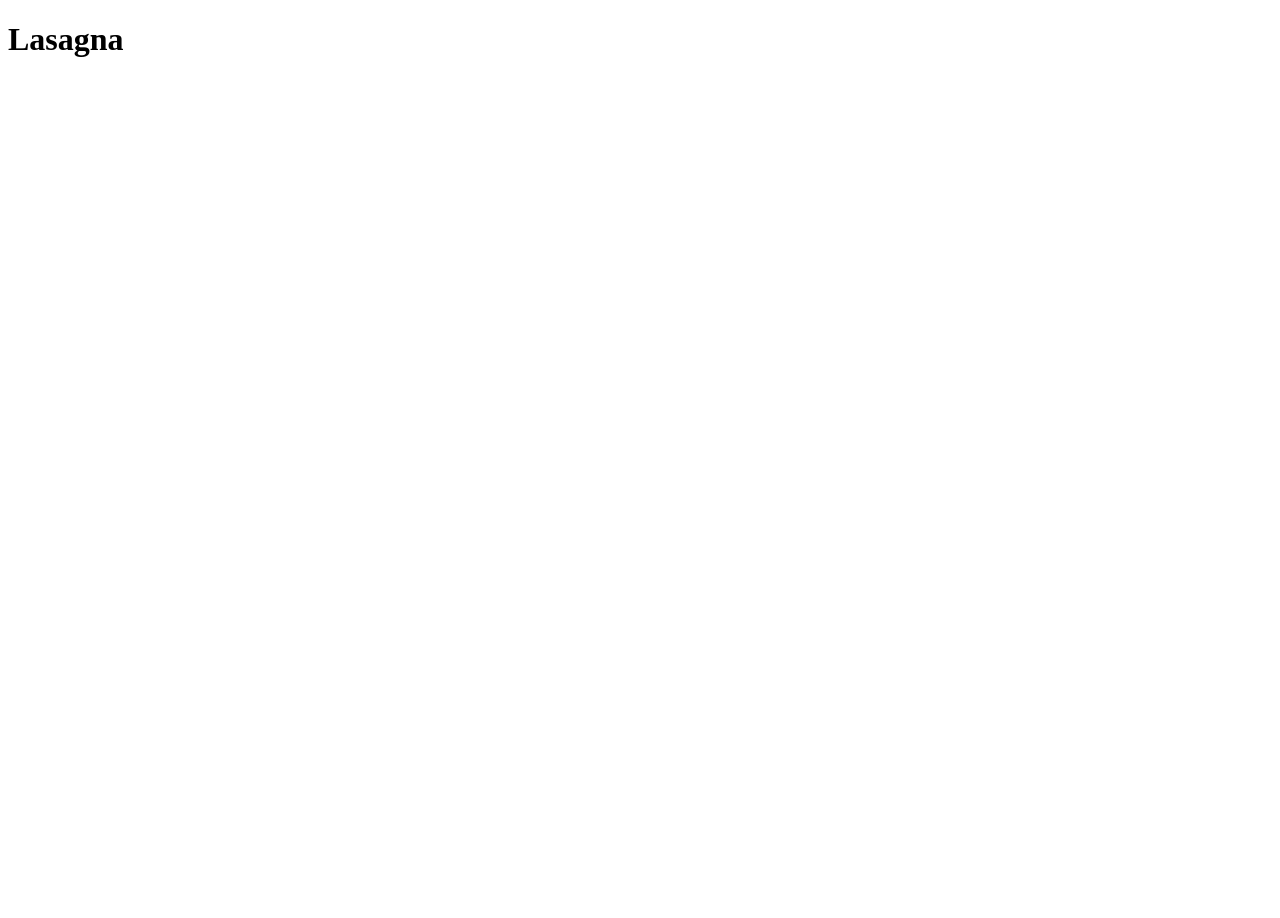
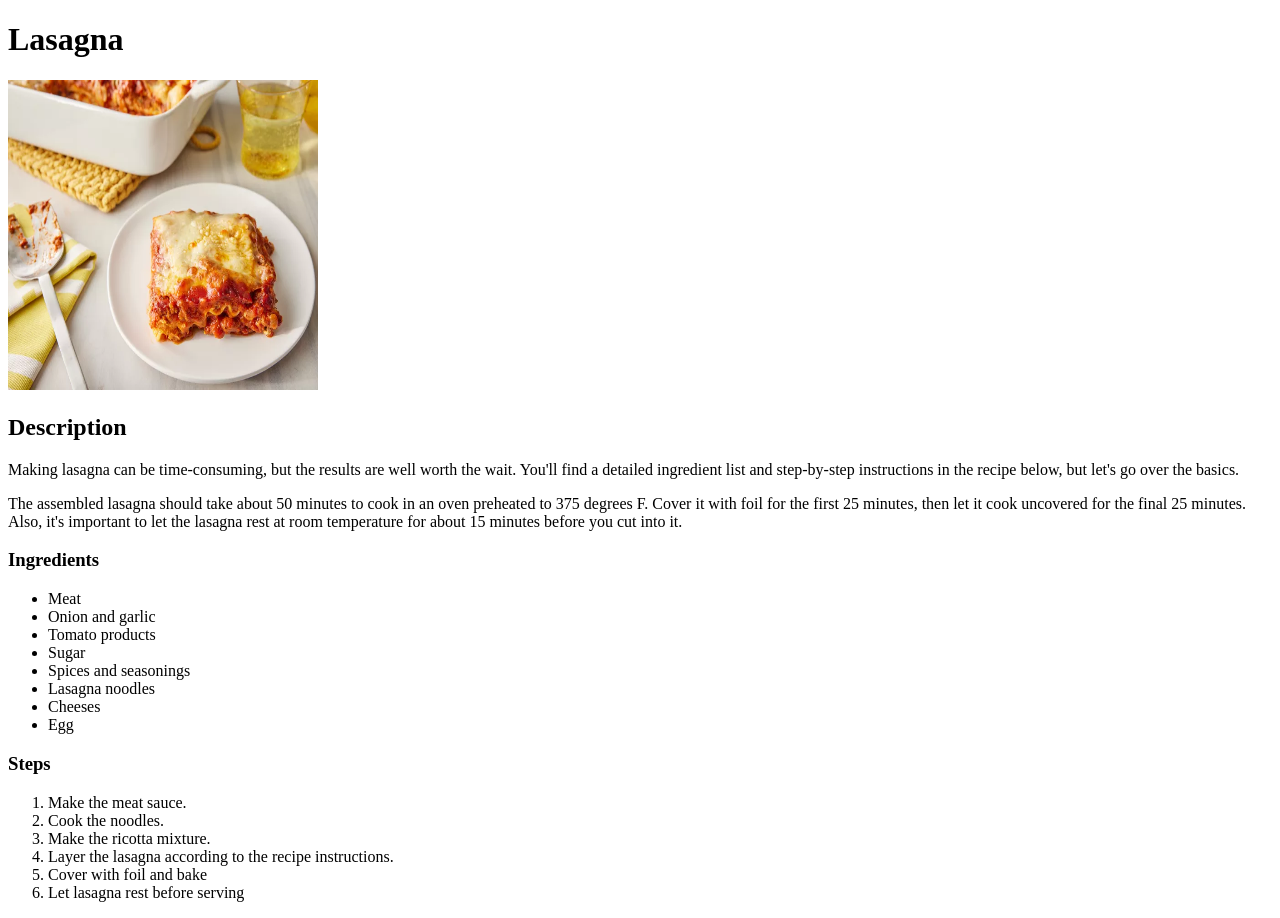
Before and after one commit to montelzek/odin-recipes, a plain HTML site: page recipes/lasagna.html in a window 1280 px wide. Before the commit the page ends 800 px from the top, so only its background shows below. Drawn offline with Linux system fonts and the light colour scheme.

Commit message:
Add content to lasagna.html

```diff
--- a/recipes/lasagna.html
+++ b/recipes/lasagna.html
@@ -6,5 +6,40 @@
     </head>
     <body>
         <h1>Lasagna</h1>
+        <img src="../images/lasagna.jpg" alt="Lasagna" width="310" height="310">
+        <h2>Description</h2>
+        <p>
+            Making lasagna can be time-consuming, but the results are well
+            worth the wait. You'll find a detailed ingredient list and
+            step-by-step instructions in the recipe below, but let's go
+            over the basics.
+        </p>
+        <p>
+            The assembled lasagna should take about 50 minutes to cook in an
+            oven preheated to 375 degrees F. Cover it with foil for the first
+            25 minutes, then let it cook uncovered for the final 25 minutes.
+            Also, it's important to let the lasagna rest at room temperature
+            for about 15 minutes before you cut into it.
+        </p>
+        <h3>Ingredients</h3>
+        <ul>
+            <li>Meat</li>
+            <li>Onion and garlic</li>
+            <li>Tomato products</li>
+            <li>Sugar</li>
+            <li>Spices and seasonings</li>
+            <li>Lasagna noodles</li>
+            <li>Cheeses</li>
+            <li>Egg</li>
+        </ul>
+        <h3>Steps</h3>
+        <ol>
+            <li>Make the meat sauce.</li>
+            <li>Cook the noodles.</li>
+            <li>Make the ricotta mixture.</li>
+            <li>Layer the lasagna according to the recipe instructions.</li>
+            <li>Cover with foil and bake</li>
+            <li>Let lasagna rest before serving</li>
+        </ol>
     </body>
 </html>
```
Also changed, not shown: images/lasagna.jpg (added).
